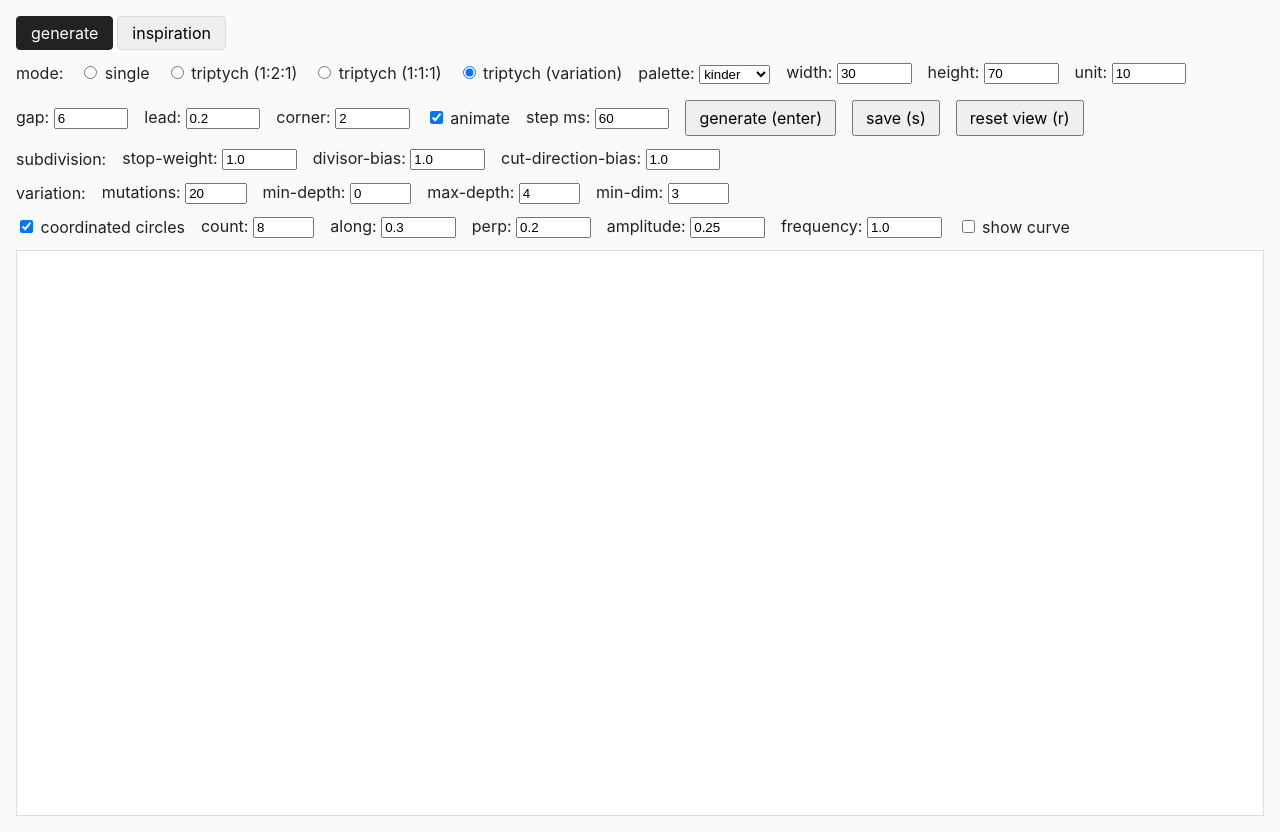
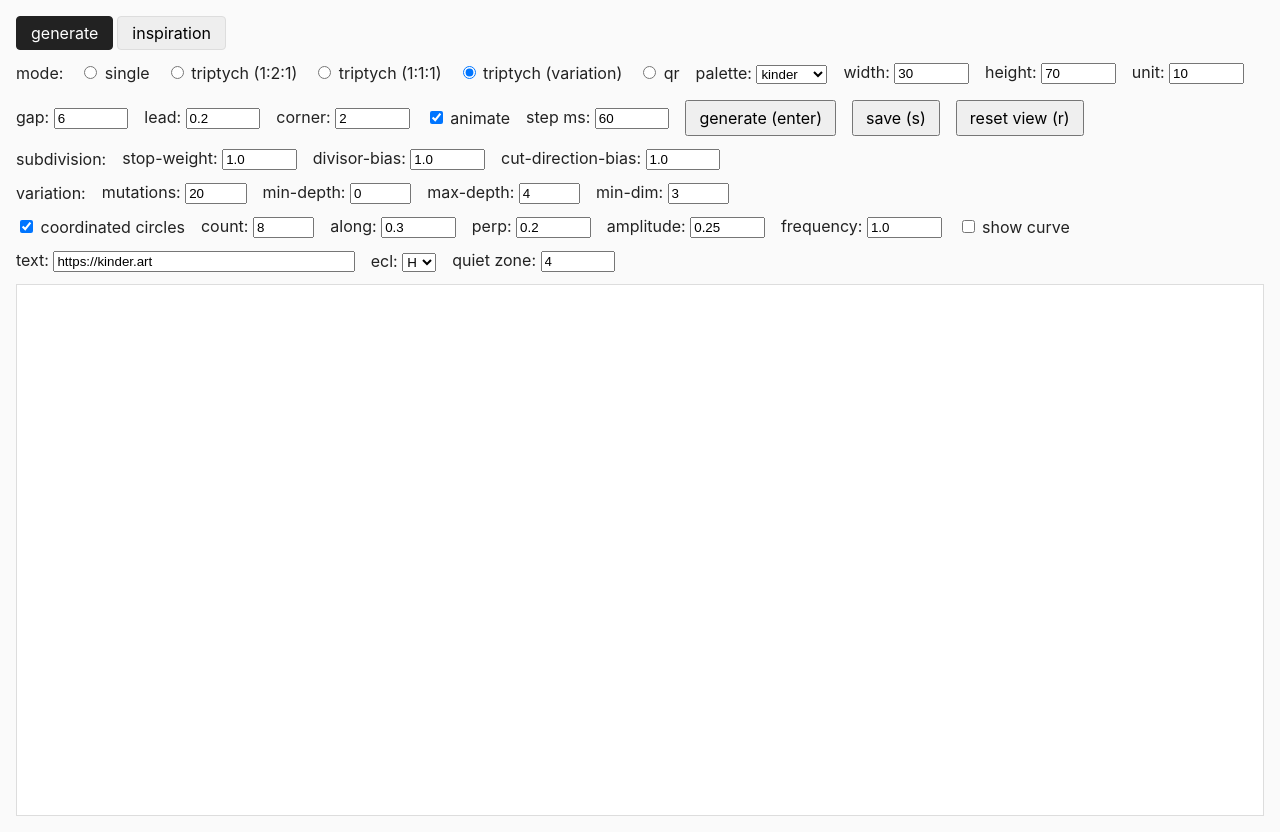
Before and after one commit to samharad/kinder, a website: page public/index.html in a window 1280 px wide. Drawn offline with Linux system fonts and the light colour scheme.

Commit message:
Add Kinder QR mode

```diff
--- a/package.json
+++ b/package.json
@@ -11,6 +11,9 @@
     "serve": "shadow-cljs watch app",
     "cli": "node dist/kinder-cli.js"
   },
+  "dependencies": {
+    "qrcode-generator": "^2.0.4"
+  },
   "devDependencies": {
     "shadow-cljs": "^2.28.20"
   }
--- a/public/index.html
+++ b/public/index.html
@@ -154,11 +154,13 @@
     <label><input type="radio" name="mode" value="triptych"> triptych (1:2:1)</label>
     <label><input type="radio" name="mode" value="triptych-equal"> triptych (1:1:1)</label>
     <label><input type="radio" name="mode" value="triptych-variation" checked> triptych (variation)</label>
+    <label><input type="radio" name="mode" value="qr"> qr</label>
     <label>palette:
       <select id="palette">
         <option value="kinder" selected>kinder</option>
         <option value="anthro-1">anthro 1</option>
         <option value="anthro-2">anthro 2</option>
+        <option value="anthro-3">anthro 3</option>
       </select>
     </label>
     <label>width: <input type="number" id="width" value="30" min="1" step="1" style="width: 5em;"></label>
@@ -196,6 +198,20 @@
     <label>frequency: <input type="number" id="frequency" value="1.0" min="0" step="0.25" style="width: 5em;"></label>
     <label><input type="checkbox" id="show-curve"> show curve</label>
   </div>
+  <div class="bar" id="qr-params" hidden>
+    <label>text:
+      <input type="text" id="text" value="https://kinder.art" style="width: 22em;">
+    </label>
+    <label>ecl:
+      <select id="qr-ecl">
+        <option value="L">L</option>
+        <option value="M">M</option>
+        <option value="Q">Q</option>
+        <option value="H" selected>H</option>
+      </select>
+    </label>
+    <label>quiet zone: <input type="number" id="qr-quiet-zone" value="4" min="0" step="1" style="width: 5em;"></label>
+  </div>
   <div class="viewport" id="viewport">
     <div class="canvas" id="canvas">
       <div class="stage" id="stage"></div>
```
Also changed, not shown: 8 other files.
